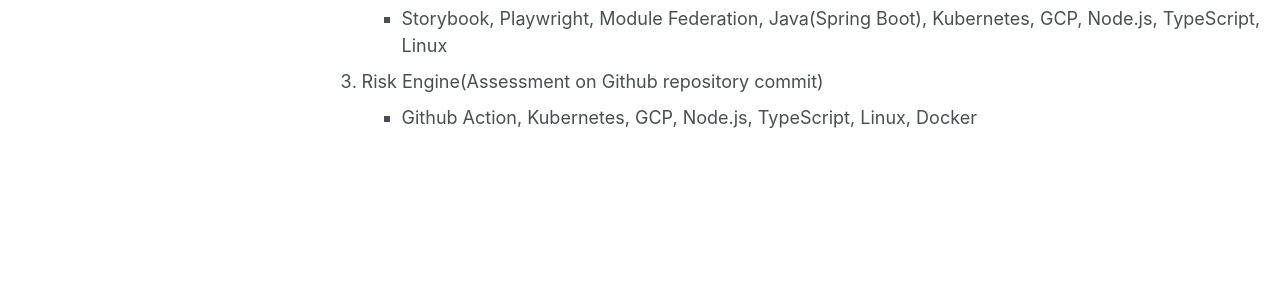
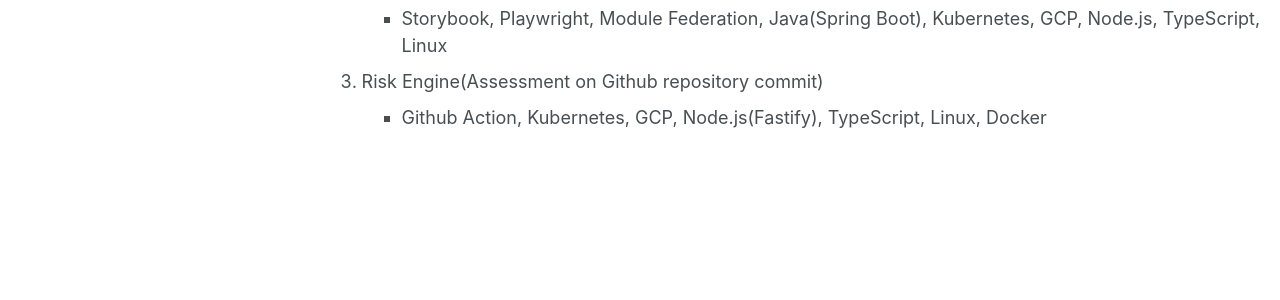
Before and after one commit to tangsiwei0831/tangsiwei0831.github.io, a Jekyll site: the page built from _pages/cv.md, in a window 1280 px wide and 1002 px high. Shown: the part 463-763 px from the top of the window. Built offline with Jekyll 4.4.1, drawn with Linux system fonts in a browser that asks for light colours.

Commit message:
Update cv.md

```diff
--- a/_pages/cv.md
+++ b/_pages/cv.md
@@ -23,7 +23,7 @@ Work experience
   1. Micro Frontend, Starter Kit Template(scaffolding for web application)
     * Storybook, Playwright, Module Federation, Java(Spring Boot), Kubernetes, GCP, Node.js, TypeScript, Linux
   1. Risk Engine(Assessment on Github repository commit)
-    * Github Action, Kubernetes, GCP, Node.js, TypeScript, Linux, Docker
+    * Github Action, Kubernetes, GCP, Node.js(Fastify), TypeScript, Linux, Docker
 
 <!-- * Fall 2015: Research Assistant
   * Github University
```
